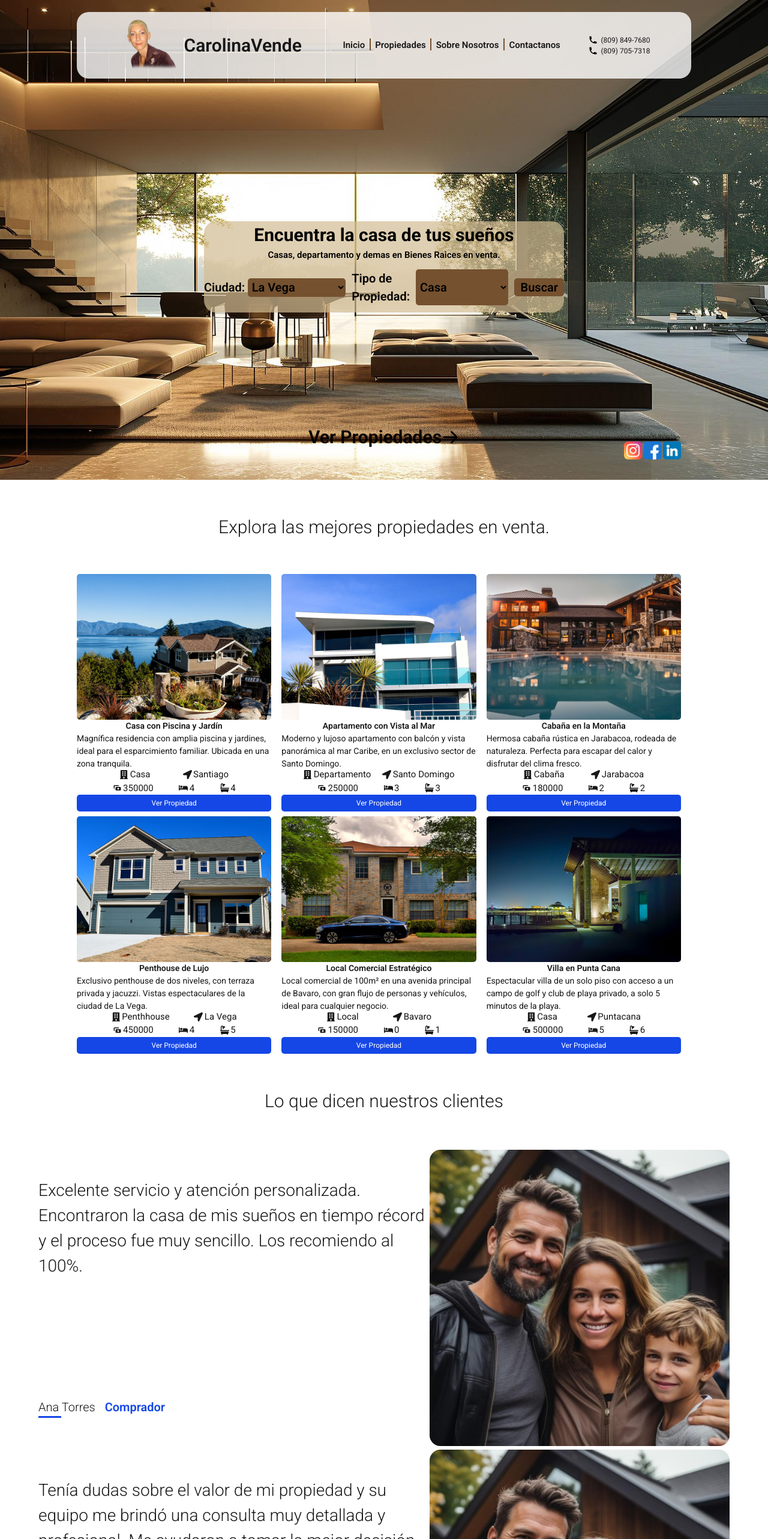
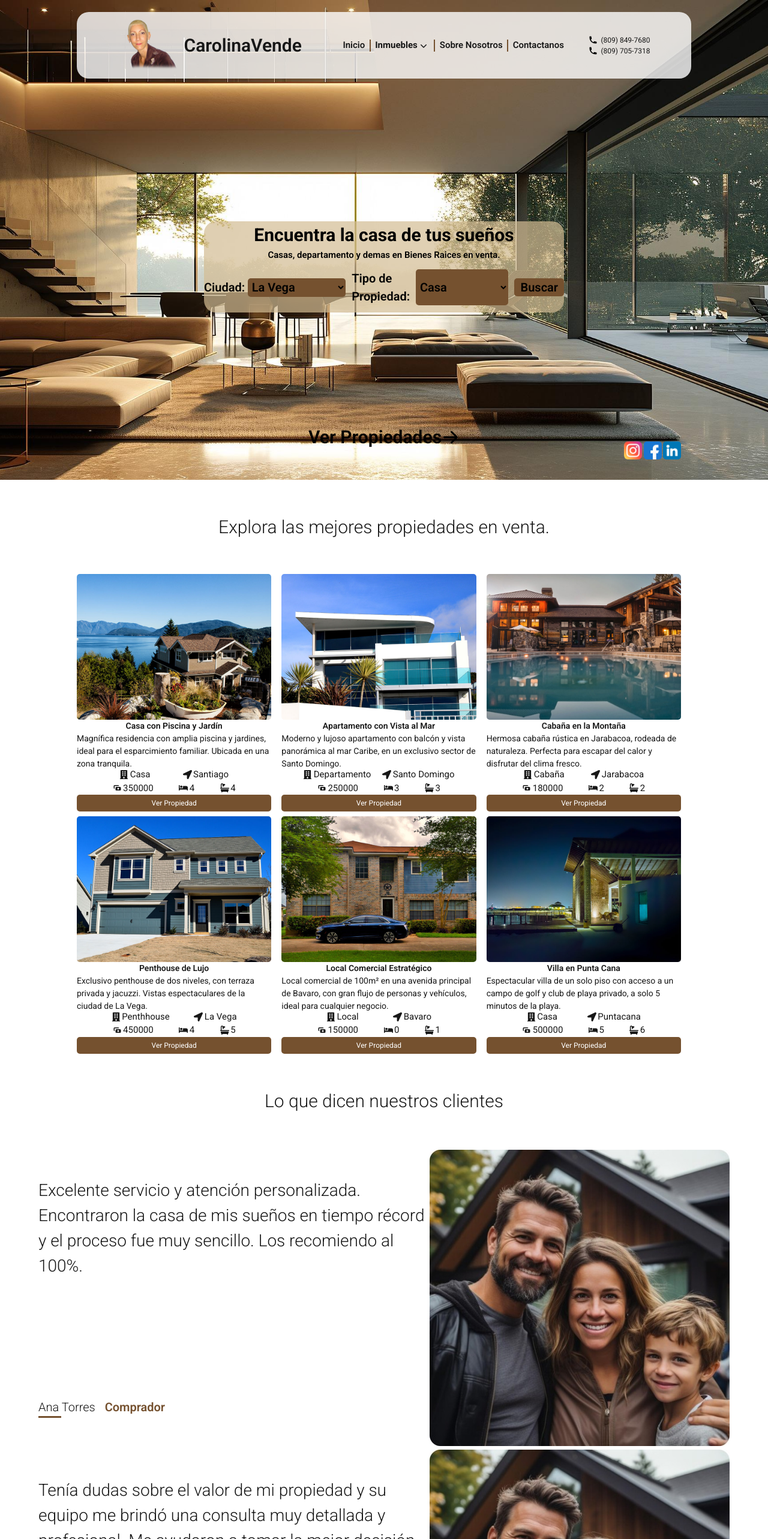
Before and after one commit to DavidRParra/CarolinaVendePage, a Next.js app: page / in a window 1280 px wide. Shown: the top 2566 px of the page at 60% size. Built offline with nearby package versions, Linux system fonts and the light colour scheme.

Commit message:
Main Page presentacion completa

```diff
--- a/package.json
+++ b/package.json
@@ -9,6 +9,7 @@
     "lint": "next lint"
   },
   "dependencies": {
+    "@heroicons/react": "^2.2.0",
     "next": "15.4.6",
     "react": "19.1.0",
     "react-dom": "19.1.0",
--- a/src/app/page.tsx
+++ b/src/app/page.tsx
@@ -31,6 +31,7 @@ export default function Home() {
   const ciudades =
     ["La Vega",
     "Santiago",
+    "Puerto Plata",
     "Puntacana",
     "Santo Domingo",
     "Bavaro"];
@@ -358,7 +359,7 @@ export default function Home() {
                 </div>
                 <Link
                   href="#"
-                  className="flex w-[95%] rounded-lg text-[1.2rem] text-white justify-center p-2 bg-blue-700 hover:bg-blue-900"
+                  className="flex w-[95%] rounded-lg text-[1.2rem] text-white justify-center p-2 bg-[#75512f] hover:bg-[#5c3f25]"
                 >
                   Ver Propiedad
                 </Link>
@@ -388,9 +389,9 @@ export default function Home() {
                 <div className="flex gap-[2vh] text-[2rem]">
                   <span>
                     <p>{testimonial.Nombre}</p>
-                    <div className="h-[.3rem] w-[40%] bg-blue-700" />
+                    <div className="h-[.3rem] w-[40%] bg-[#75512f]" />
                   </span>
-                  <span className="text-blue-700 font-semibold">{testimonial.Operacion}</span>
+                  <span className="text-[#75512f] font-semibold">{testimonial.Operacion}</span>
                 </div>
               </div>
 
@@ -405,6 +406,9 @@ export default function Home() {
           ))}
 
       </section>
+      <p className="flex items-center justify-center my-0 bg-[#75512f] text-[1.2rem] text-white h-[3rem] mt-[2rem]">
+                &copy; 2025 Derechos reservados | DRTechGroup, SRL | Creado por DRTechGroup
+            </p>
     </div>
   );
 }
--- a/src/components/NavBar.tsx
+++ b/src/components/NavBar.tsx
@@ -3,6 +3,7 @@
 import Image from "next/image";
 import Link from "next/link";
 import { HiOutlineMenu, HiPhone } from "react-icons/hi"
+import { ChevronDownIcon, PhoneIcon } from "@heroicons/react/20/solid";
 import React, {useState} from "react";
 
 function NavBar(){
@@ -33,7 +34,7 @@ function NavBar(){
                 </div>
 
                 <div className={`flex flex-col w-full items-center gap-[2rem] lg:gap-0 lg justify-between lg:flex lg:flex-row lg:w-[50%] ${isOpen ? 'block' : 'hidden'}`}>
-                    <ul className="flex flex-col text-center text-[1.5rem] gap-3 lg:flex-row">
+                    <ul className="flex flex-col items-center text-center text-[1.5rem] gap-3 lg:flex-row">
                         <li>
                             <Link
                                 onClick={pressButtonMenu}
@@ -72,39 +73,21 @@ function NavBar(){
 
                         <div className="lg:w-[.2rem] lg:h-[2rem] lg:bg-[#75512f]"/>
 
-                        <li>
-                            <Link
-                                onClick={pressButtonMenu}
-                                href="#"
-                                className="
-                                    relative
-                                    text-2xl
-                                    font-semibold
-                                    py-2
-                                    transition-colors duration-300
-                                    lg:hover:text-[#75512f]
-                                    group
-                                "
-                            >
-                                Propiedades
+                        <li className="relative group">
+                            <Link href="#" className="flex items-center hover:text-[#75512f] font-bold">
+                            Inmuebles
+                            <ChevronDownIcon className="hidden h-[2rem] w-[2rem] transform group-hover:rotate-180 transition-transform duration-450 lg:block" />
+                            </Link>
 
-                                <span
-                                    className="
-                                        absolute
-                                        bottom-0
-                                        left-0
-                                        right-0
-                                        h-[2px]
-                                        bg-[#75512f]
-                                        transform
-                                        scale-x-0
-                                        group-hover:scale-x-100
-                                        transition-transform
-                                        duration-300
-                                        origin-center
-                                    "
-                                    />
-                            </Link>
+                            <ul className="lg:absolute lg:hidden group-hover:block bg-gray-100 left-0 top-9 w-[35rem] rounded-lg z-10">
+                                <Link href="#" ><li className="hover:bg-[#75512f] hover:text-[#ffffff] px-4 py-2 rounded-lg">Casas</li></Link>
+                                <Link href="#" ><li className="hover:bg-[#75512f] hover:text-[#ffffff] px-4 py-2 rounded-lg">Apartamentos</li></Link>
+                                <Link href="#" ><li className="hover:bg-[#75512f] hover:text-[#ffffff] px-4 py-2 rounded-lg">Edificios</li></Link>
+                                {/*<Link href="#" ><li className="hover:bg-[#75512f] hover:text-[#ffffff] px-4 py-2 rounded-lg">Turistico</li></Link>*/}
+                                <Link href="#" ><li className="hover:bg-[#75512f] hover:text-[#ffffff] px-4 py-2 rounded-lg">Solares</li></Link>
+                                <Link href="#" ><li className="hover:bg-[#75512f] hover:text-[#ffffff] px-4 py-2 rounded-lg">Fincas</li></Link>
+
+                            </ul>
                         </li>
 
                         <div className="lg:w-[.2rem] lg:h-[2rem] lg:bg-[#75512f]"/>
```
Also changed, not shown: 1 other file (tests, documents, lock files or other folders).
